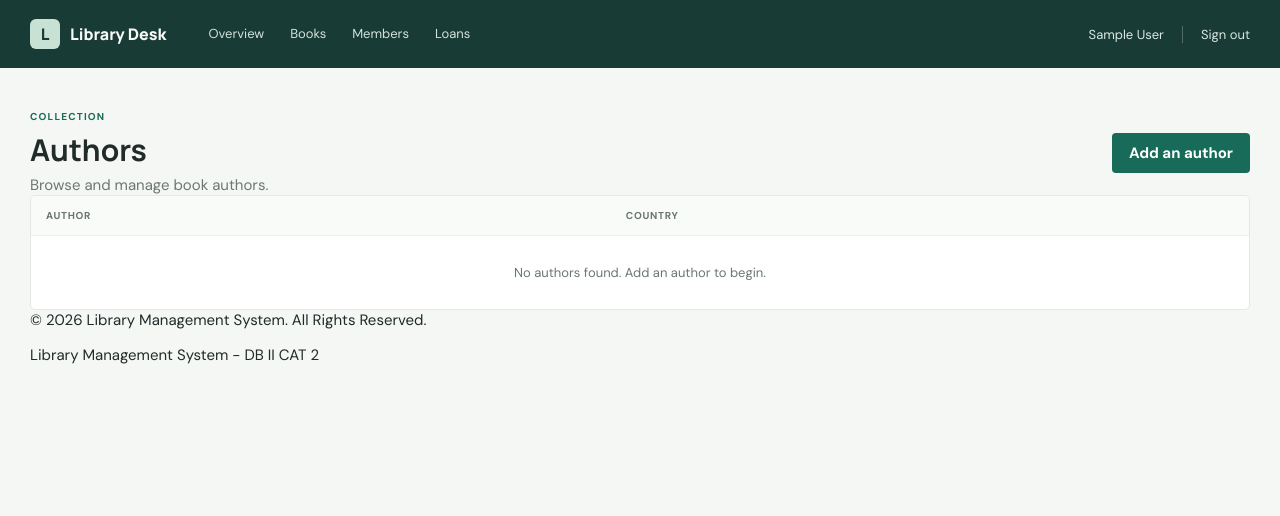
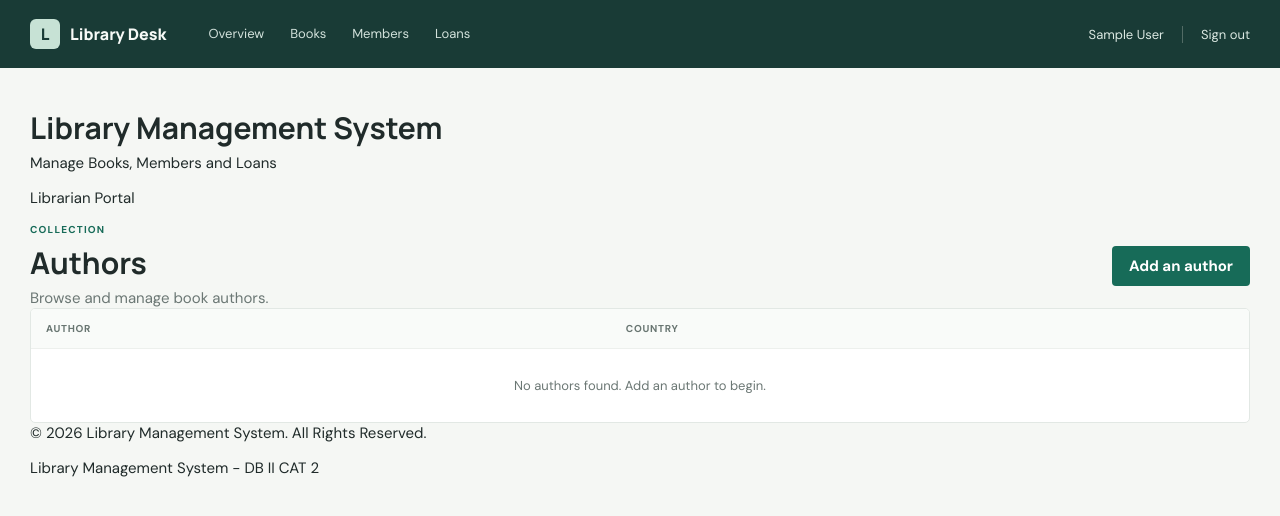
Before and after one commit to Kinmack/library-management-system-group-6, a PHP site: page /authors/index.php in a window 1280 px wide. Shown: the top 516 px of the page. Run offline with PHP 8.4, Linux system fonts and the light colour scheme; the visitor is signed in with stand-in values (Sample User, id 1); data that the repository does not hold is empty.

Commit message:
Refactor header for Library Management System
Updated header for the Library Management System with new title and structure.

```diff
--- a/library-system/includes/header.php
+++ b/library-system/includes/header.php
@@ -16,3 +16,40 @@ $pageTitle = $pageTitle ?? 'Library Desk';
 	<?php if ($flash = get_flash()): ?>
 		<div class="notice notice-<?= e($flash['type']) ?>" role="status"><?= e($flash['message']) ?></div>
 	<?php endif; ?>
+<?php
+// Shared header for the Library Management System
+
+if (!defined('BASE_URL')) {
+    define('BASE_URL', '/library-system');
+}
+
+$pageTitle = $pageTitle ?? 'Library Management System';
+?>
+
+<!DOCTYPE html>
+<html lang="en">
+<head>
+    <meta charset="UTF-8">
+    <meta name="viewport" content="width=device-width, initial-scale=1.0">
+
+    <title>
+        <?= htmlspecialchars($pageTitle) ?>
+        | Library Management System
+    </title>
+
+    <link rel="stylesheet"
+          href="<?= BASE_URL ?>/assets/css/style.css">
+</head>
+
+<body>
+
+<header class="header">
+    <div>
+        <h1>Library Management System</h1>
+        <p>Manage Books, Members and Loans</p>
+    </div>
+
+    <div>
+        <p>Librarian Portal</p>
+    </div>
+</header>
```
